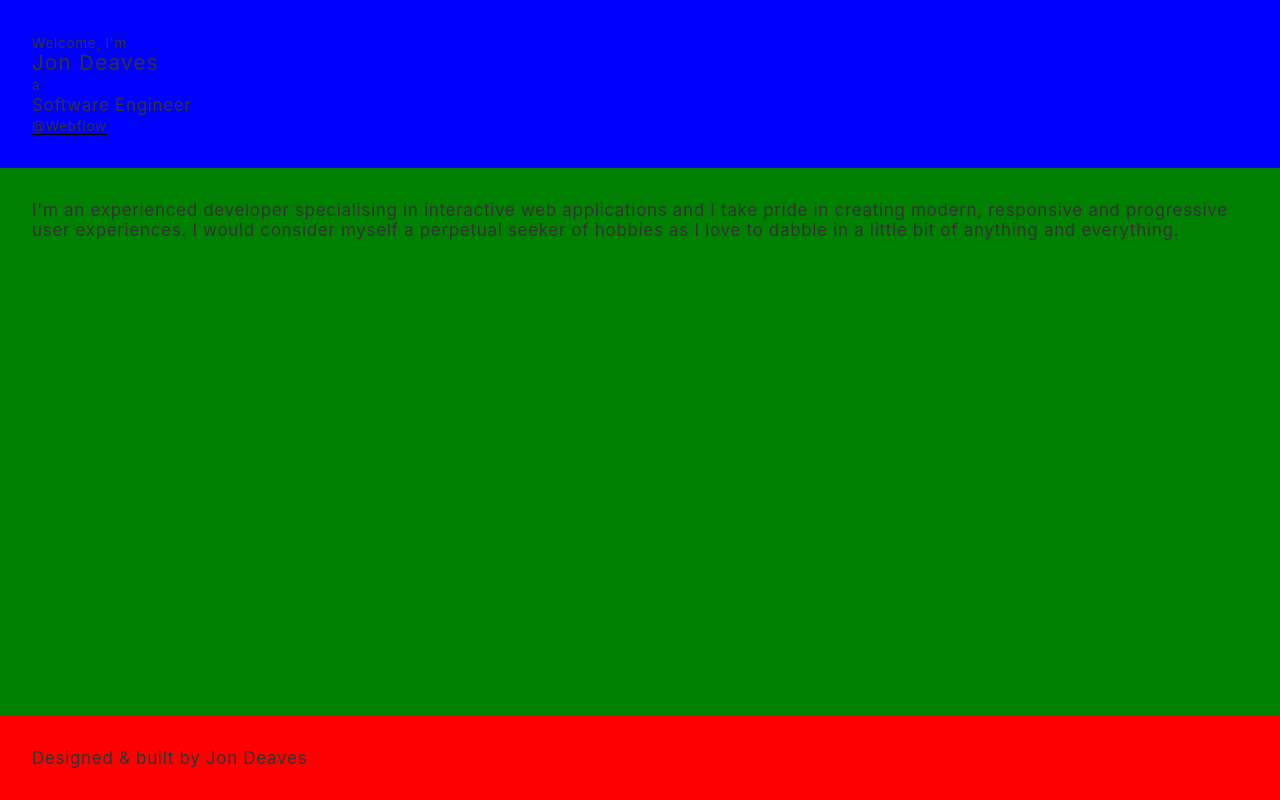
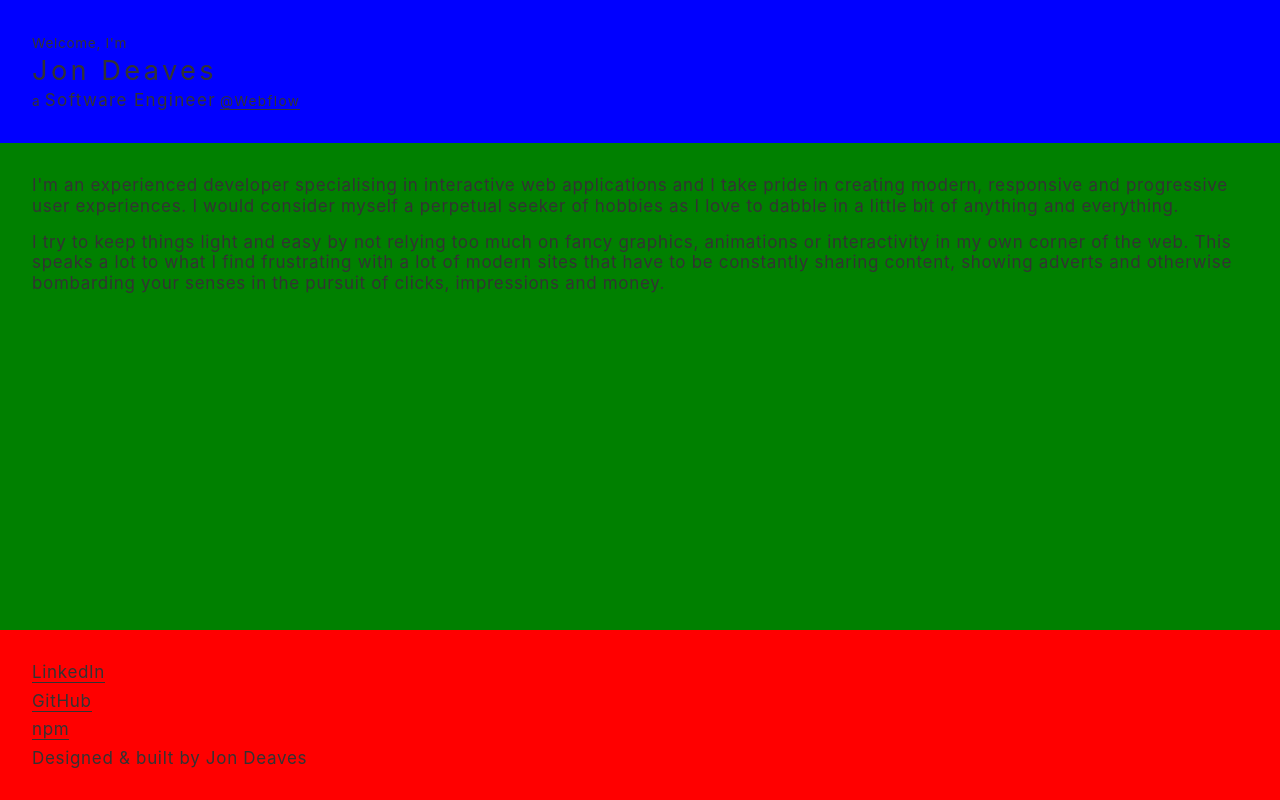
Before and after one commit to jondeaves/jondeaves, a Next.js app: page / in a window 1280 px wide. Built offline with nearby package versions, Linux system fonts and the light colour scheme.

Commit message:
style: updates to global element styles

```diff
--- a/components/Footer.tsx
+++ b/components/Footer.tsx
@@ -1,6 +1,24 @@
 const Footer = () => {
   return (
     <footer>
+      <ul>
+        <li>
+          <a href="https://linkedin.com/in/jondeaves" rel="external">
+            LinkedIn
+          </a>
+        </li>
+        <li>
+          <a href="https://github.com/jondeaves" rel="external">
+            GitHub
+          </a>
+        </li>
+        <li>
+          <a href="https://npmjs.com/~jondeaves" rel="external">
+            npm
+          </a>
+        </li>
+      </ul>
+
       <p>
         <span className="hidden">This site was </span>Designed &amp; built by
         Jon Deaves
--- a/components/Header.tsx
+++ b/components/Header.tsx
@@ -1,12 +1,20 @@
-const Header = () => {
+type HeaderProps = {
+  isHomepage?: boolean;
+};
+
+const Header = ({ isHomepage }: HeaderProps) => {
   return (
     <header>
       <a className="skip-to-content" href="#main">
         Skip to content
       </a>
-      <small aria-hidden="true">Welcome, I&apos;m</small>
+      <small className={isHomepage ? "" : "hidden"} aria-hidden="true">
+        Welcome, I&apos;m
+      </small>
       <h1>Jon Deaves</h1>
-      <small aria-hidden="true">a</small>
+      <small className={isHomepage ? "" : "hidden"} aria-hidden="true">
+        a&nbsp;
+      </small>
       <h2>Software Engineer</h2>
       <h3>
         <a href="https://webflow.com/" rel="external">
--- a/components/Layout.tsx
+++ b/components/Layout.tsx
@@ -3,12 +3,13 @@ import Header from "./Header";
 
 type LayoutProps = {
   children: React.ReactNode;
+  isHomepage?: boolean;
 };
 
-const Layout = ({ children }: LayoutProps) => {
+const Layout = ({ children, isHomepage }: LayoutProps) => {
   return (
     <div className="wrapper">
-      <Header />
+      <Header isHomepage={isHomepage} />
       <main id="main">{children}</main>
       <Footer />
     </div>
--- a/pages/index.tsx
+++ b/pages/index.tsx
@@ -14,7 +14,7 @@ const Home: NextPage = () => {
         <link rel="icon" href="/favicon.ico" />
       </Head>
 
-      <Layout>
+      <Layout isHomepage={true}>
         <p>
           I&apos;m an experienced developer specialising in interactive web
           applications and I take pride in creating modern, responsive and
@@ -23,31 +23,14 @@ const Home: NextPage = () => {
           everything.
         </p>
 
-        {/* <h1>Jon Deaves</h1>
-        <h2>Software Engineer</h2>
-        <h3>
-          <a href="https://webflow.com/" rel="external">
-            @Webflow
-          </a>
-        </h3>
-
-        <ul>
-          <li>
-            <a href="https://linkedin.com/in/jondeaves" rel="external">
-              LinkedIn
-            </a>
-          </li>
-          <li>
-            <a href="https://github.com/jondeaves" rel="external">
-              GitHub
-            </a>
-          </li>
-          <li>
-            <a href="https://npmjs.com/~jondeaves" rel="external">
-              npm
-            </a>
-          </li>
-        </ul> */}
+        <p>
+          I try to keep things light and easy by not relying too much on fancy
+          graphics, animations or interactivity in my own corner of the web.
+          This speaks a lot to what I find frustrating with a lot of modern
+          sites that have to be constantly sharing content, showing adverts and
+          otherwise bombarding your senses in the pursuit of clicks, impressions
+          and money.
+        </p>
       </Layout>
     </>
   );
--- a/styles/globals.css
+++ b/styles/globals.css
@@ -41,6 +41,9 @@ footer {
   background-color: red;
   padding: 32px;
 }
+footer p {
+  margin-bottom: 0;
+}
 
 main {
   background-color: green;
@@ -49,20 +52,27 @@ main {
 }
 
 h1 {
-  font-size: 1.2rem;
-  letter-spacing: 0.08rem;
+  font-size: 1.6rem;
+  letter-spacing: 0.2rem;
+  margin: 8px 0 8px 0;
 }
 
 h2 {
+  display: inline-block;
   font-size: 1rem;
+  letter-spacing: 0.08rem;
+  margin-right: 4px;
 }
 
 h3 {
+  display: inline-block;
   font-size: 0.8rem;
+  letter-spacing: 0.08rem;
 }
 
 p {
   font-size: 1rem;
+  margin-bottom: 16px;
 }
 
 small {
@@ -70,16 +80,32 @@ small {
 }
 
 li {
-  display: inline;
+  margin-bottom: 8px;
+}
+
+a {
+  text-decoration: none;
+  border-bottom: 1px solid #333;
   position: relative;
 }
 
-a,
-a:active,
-a:hover,
-a:visited {
-  text-decoration: none;
-  border-bottom: 1px solid #000;
+a::after {
+  border-bottom: 1px solid #333;
+  bottom: 0;
+  content: "";
+  height: 1px;
+  left: 0;
+  transition: width 0.15s ease-out;
+  position: absolute;
+  width: 0;
+}
+
+a:focus::after,
+a:active::after,
+a:hover::after,
+a:visited::after {
+  transition: width 0.3s ease-out;
+  width: 100%;
 }
 
 .skip-to-content {
```
